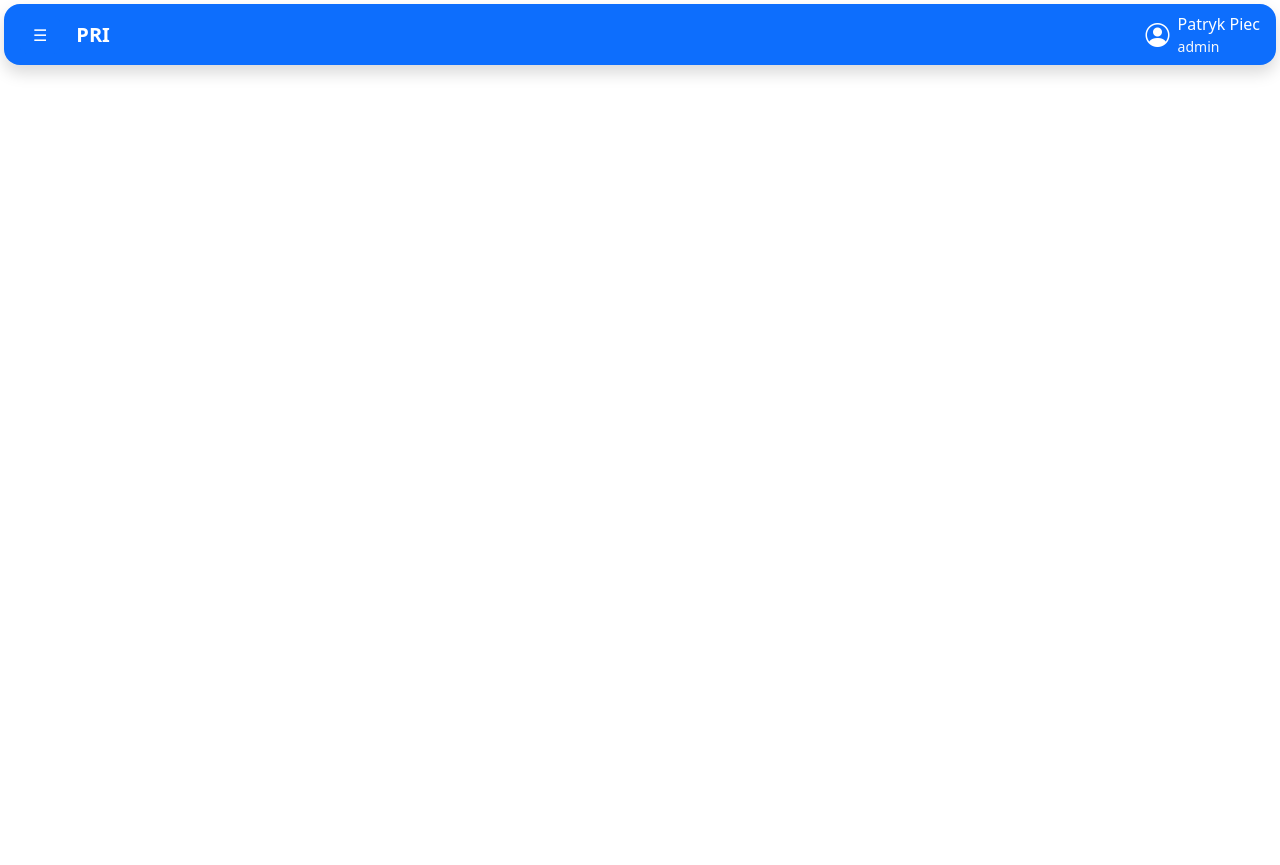
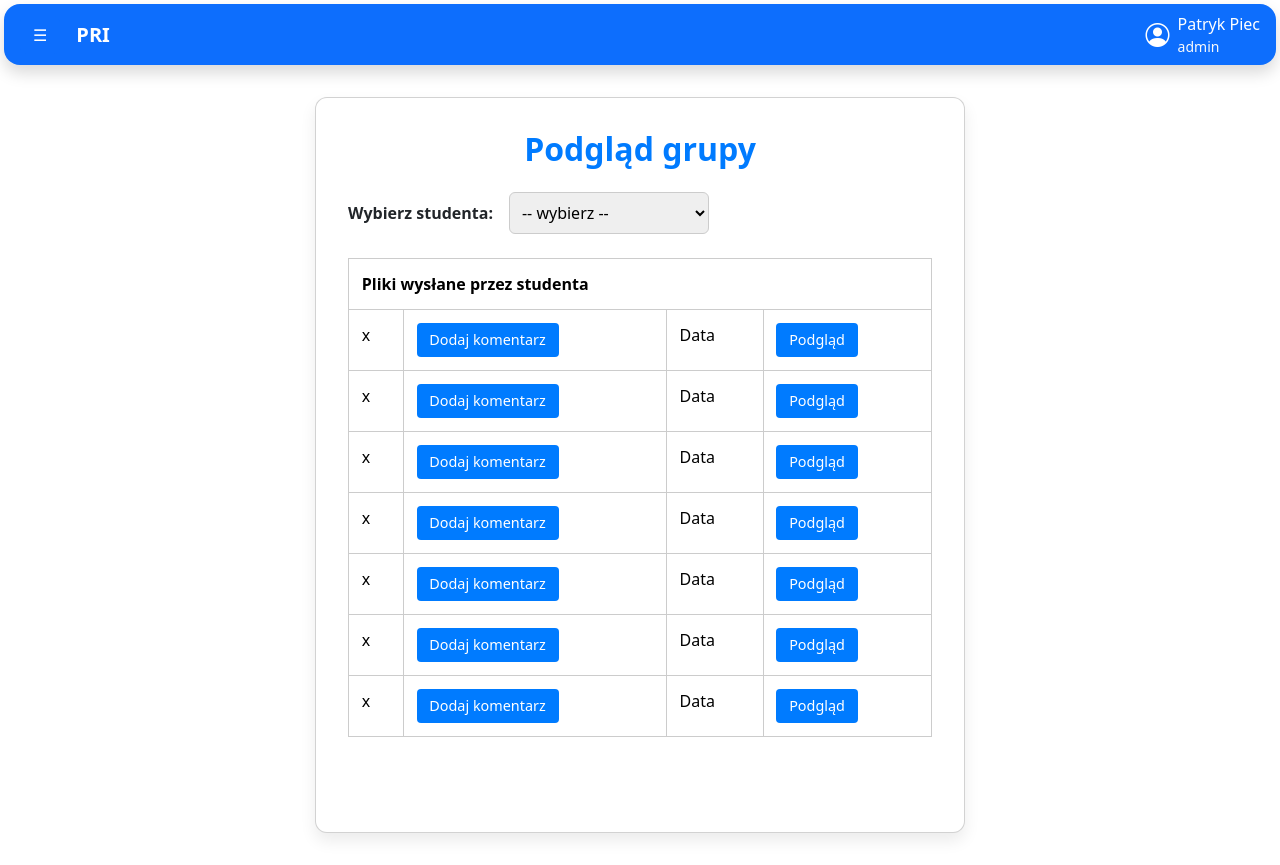
Before and after one commit to b0bpp/pri_front, a Vue app: page /group-preview in a window 1280 px wide. Before the commit the page ends 800 px from the top, so only its background shows below. Built offline with nearby package versions, Linux system fonts and the light colour scheme.

Commit message:
RevewPanel

```diff
--- a/src/components/NavBar.vue
+++ b/src/components/NavBar.vue
@@ -6,7 +6,7 @@
 >
 
 
-        <!--Dropdown icon-->
+        <!-- Ikona Hamburger-->
         <button class="btn btn-primary me-3" @click="toggleSidebar">
         ☰
       </button>
@@ -21,7 +21,7 @@
       </div>
     </nav>
 
-    <!-- SIDEBAR MENU -->
+    <!-- Sidebar Menu -->
     <div :class="['offcanvas', sidebarOpen ? 'show' : '', 'offcanvas-start']" tabindex="-1" style="visibility: visible; background-color: #f8f9fa;">
       <div class="offcanvas-header">
         <h5 class="offcanvas-title">Menu</h5>
--- a/src/router/index.js
+++ b/src/router/index.js
@@ -1,6 +1,7 @@
 import { createRouter, createWebHistory } from 'vue-router'
 import Home from '@/views/Home.vue'
-import ReviewPanel from '@/components/ReviewPanel.vue'
+import ReviewPanel from '@/views/ReviewPanel.vue'
+import GroupPreview from '@/views/GroupPreview.vue'
 
 const routes = [
   {
@@ -13,6 +14,11 @@ const routes = [
     name: 'ReviewPanel',
     component: ReviewPanel,
   },
+  {
+    path: '/group-preview',
+    name: 'GroupPreview',
+    component: GroupPreview,
+  },
 ]
 
 const router = createRouter({
--- /dev/null
+++ b/src/views/GroupPreview.vue
@@ -0,0 +1,140 @@
+<template>
+  <div class="wrapper">
+    <div class="card">
+      <h2 class="title">Podgląd grupy</h2>
+      <!-- Dropdown: Lista studentów -->
+      <div class="student-selector">
+        <strong>Wybierz studenta:</strong>
+        <select v-model="selectedStudent" class="dropdown">
+          <option disabled value="">-- wybierz --</option>
+          <option v-for="student in students" :key="student">{{ student }}</option>
+        </select>
+      </div>
+      <!-- Tabela -->
+      <table class="table">
+        <thead>
+          <tr>
+            <th colspan="4">Pliki wysłane przez studenta</th>
+          </tr>
+        </thead>
+        <tbody>
+          <tr v-for="(row, index) in 7" :key="index" :class="index % 2 === 0 ? 'row-light' : ''">
+            <td>x</td> <!-- Placeholder -->
+            <td><button class="action-btn">Dodaj komentarz</button></td> <!-- Placeholder -->
+            <td>Data</td> <!-- Placeholder -->
+            <td><button class="action-btn">Podgląd</button></td> <!-- Placeholder -->
+          </tr>
+        </tbody>
+      </table>
+    </div>
+  </div>
+</template>
+
+<script>
+export default {
+  name: 'GroupPreview',
+  computed: {
+    groupName() {
+      return this.$route.query.grupa || 'Nie wybrano grupy'
+    }
+  },
+  data() {
+    return {
+      selectedStudent: '',
+      students: [
+         'Patryk Piec', //Placeholder
+         'Jarosław Romańczuk', //Placeholder
+         'Tomasz Wasyłyk', //Placeholder
+         'Bartosz Wiśniewski' //Placeholder
+      ]
+    }
+  }
+}
+</script>
+
+<style scoped>
+body {
+  background-color: white;
+  margin: 0;
+  font-family: Arial, sans-serif;
+}
+
+.wrapper {
+  display: flex;
+  justify-content: center;
+  padding: 2rem;
+  background-color: white;
+  min-height: 100vh;
+}
+
+.card {
+  width: 100%;
+  max-width: 650px;
+  background: #fff;
+  border-radius: 12px;
+  box-shadow: 0 8px 16px rgba(0, 0, 0, 0.08);
+  padding: 2rem;
+}
+
+.title {
+  text-align: center;
+  color: #007bff;
+  font-weight: 600;
+  margin-bottom: 1.5rem;
+}
+
+.student-selector {
+  display: flex;
+  align-items: center;
+  gap: 1rem;
+  margin-bottom: 1.5rem;
+  flex-wrap: wrap;
+}
+
+.dropdown {
+  padding: 0.5rem;
+  border-radius: 6px;
+  border: 1px solid #ccc;
+  min-width: 200px;
+}
+
+.table {
+  width: 100%;
+  border-collapse: collapse;
+  margin-bottom: 1rem;
+  text-align: left;
+}
+
+.table thead tr {
+  background-color: #d1e3ff;
+}
+
+.table th,
+.table td {
+  padding: 0.8rem;
+  border: 1px solid #ccc;
+}
+
+.row-light {
+  background-color: #f9f9f9;
+}
+
+.action-btn {
+  background-color: #007bff;
+  color: white;
+  border: none;
+  padding: 0.4rem 0.8rem;
+  border-radius: 4px;
+  cursor: pointer;
+  font-size: 0.9rem;
+}
+
+.action-btn:hover {
+  background-color: #0056b3;
+}
+
+.group-info {
+  text-align: right;
+  color: #555;
+}
+</style>
--- a/src/views/Home.vue
+++ b/src/views/Home.vue
@@ -1,6 +1,6 @@
 <template>
   <div class="container mt-4">
-    <h1>Witaj w systemie PRI!</h1>
+    <h1>Witaj w systemie PRI</h1>
     <p>To jest strona startowa.</p>
   </div>
 </template>
--- a/src/components/ReviewPanel.vue
+++ b/src/views/ReviewPanel.vue
@@ -56,13 +56,16 @@ export default {
     return {
       selectedGroup: '',
       selectedChapter: '',
-      groups: ['Grupa A', 'Grupa B', 'Grupa C'],
-      chapters: ['Rozdział 1', 'Rozdział 2', 'Rozdział 3'],
+      groups: ['Grupa A', 'Grupa B', 'Grupa C'], //Placeholder
+      chapters: ['Rozdział 1', 'Rozdział 2', 'Rozdział 3'], //Placeholder
     }
   },
   methods: {
     previewGroup() {
-      alert(`Podgląd grupy: ${this.selectedGroup}`);
+      this.$router.push({
+      name: 'GroupPreview',
+      query: { grupa: this.selectedGroup }
+    });
     }
   }
 }
```
